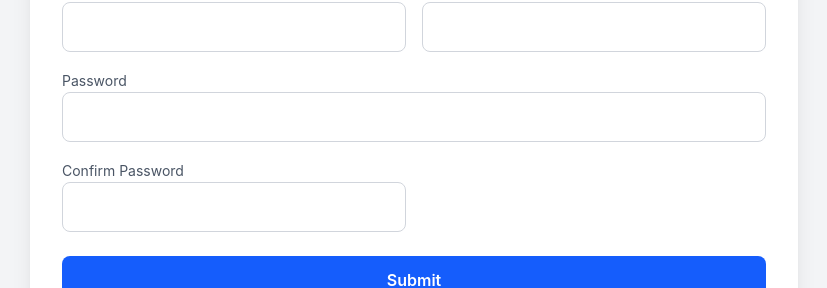
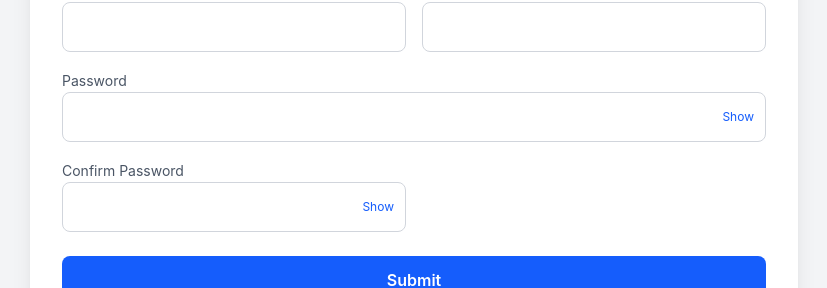
Before and after one commit to Zhelle10/Thesis-Static-And-Dynamic-Web-Forms-, a React (Vite) app in the folder WebForms/: page /dynamic in a window 1280 px wide. Shown: the part 577-865 px from the top of the page, without its empty margins (226-1053 px from the left). Built offline with nearby package versions, Linux system fonts and the light colour scheme.

Commit message:
added "show" inside the password input field so user can see password they typed.

```diff
--- a/WebForms/ai/DynamicForm.jsx
+++ b/WebForms/ai/DynamicForm.jsx
@@ -28,6 +28,7 @@ const DynamicForm = () => {
     const [showSuccess, setShowSuccess] = useState(false);
     const [showError, setShowError] = useState(false);
     const [errorMessage, setErrorMessage] = useState("");
+    const [showPassword, setShowPassword] = useState(false);
 
     const navigate = useNavigate();
 
@@ -291,13 +292,16 @@ const DynamicForm = () => {
                                 }
                             </label>
 
+                            <div className="relative">
                                 <input
                                     name={field}
                                     value={formData[field]}
                                     onChange={handleChange}
                                     type={
                                         field.toLowerCase().includes("password")
-                                        ? "password"
+                                            ? showPassword
+                                                ? "text"
+                                                : "password"
                                             : field.includes("email")
                                                 ? "email"
                                                 : "text"
@@ -314,8 +318,22 @@ const DynamicForm = () => {
                                                 ? "email"
                                                 : "off"
                                     }
-                                className="w-full border border-gray-300 rounded-lg p-3 text-sm sm:text-base focus:outline-blue-500"
+                                    className="w-full border border-gray-300 rounded-lg p-3 pr-12 text-sm sm:text-base focus:outline-blue-500"
                                 />
+
+                                {field.toLowerCase().includes("password") && (
+                                    <span
+                                        className="absolute right-3 top-1/2 -translate-y-1/2 text-xs text-blue-600 cursor-pointer select-none"
+                                        onMouseDown={() => setShowPassword(true)}
+                                        onMouseUp={() => setShowPassword(false)}
+                                        onMouseLeave={() => setShowPassword(false)}
+                                        onTouchStart={() => setShowPassword(true)}
+                                        onTouchEnd={() => setShowPassword(false)}
+                                    >
+                                        Show
+                                    </span>
+                                )}
+                            </div>
 
                             {field === "confirmPassword" && showPasswordMatchMessage && (
                                 <p
```
Lines whose indentation alone changed are shown as unchanged.
